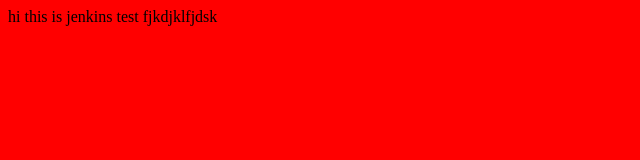
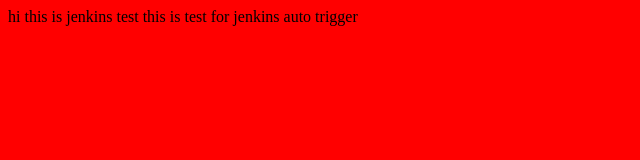
Before and after one commit to goyalmayankk/jenkins-test, a plain HTML site: page index.html in a window 1280 px wide. Shown: the whole page, without its empty margins (0-640 px from the left). Drawn offline with Linux system fonts and the light colour scheme.

Commit message:
fourth commit

```diff
--- a/index.html
+++ b/index.html
@@ -1,4 +1,4 @@
 <body bgcolor='red'>
 hi this is jenkins test
-fjkdjklfjdsk
+this is test for jenkins auto trigger
 </body>
```
